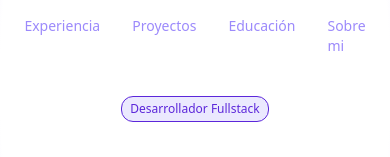
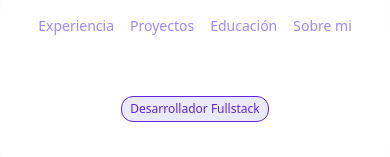
Before and after one commit to AlejandroMora15/astro-portfolio, an Astro site: page / in a window 390 px wide. Shown: the top 157 px of the page. Built offline with nearby package versions, Linux system fonts and the light colour scheme; Astro itself is replaced by a stand-in of ours.

Commit message:
Add header component and update layout

```diff
--- /dev/null
+++ b/src/components/Header.astro
@@ -0,0 +1,46 @@
+<header
+  class='fixed top-0 z-10 flex items-center justify-center w-full mx-auto mt-2'
+>
+  <nav
+    class='flex px-3 text-sm font-medium rounded-full text-electric-violet-400'
+  >
+    <a
+      class='relative block px-2 sm:px-4 py-2 transition hover:text-electric-violet-800'
+      aria-label='experiencia'
+      href='/#experiencia'
+    >
+      Experiencia
+    </a><a
+      class='relative block px-2 sm:px-4 py-2 transition hover:text-electric-violet-800'
+      aria-label='proyectos'
+      href='/#proyectos'
+    >
+      Proyectos
+    </a><a
+      class='relative block px-2 sm:px-4 py-2 transition hover:text-electric-violet-800'
+      aria-label='educacion'
+      href='/#educacion'
+    >
+      Educación
+    </a><a
+      class='relative block px-2 sm:px-4 py-2 transition hover:text-electric-violet-800'
+      aria-label='sobre-mi'
+      href='/#sobre-mi'
+    >
+      Sobre mi
+    </a>
+  </nav>
+</header>
+<style>
+  nav {
+    animation: nav-shadown 1s linear both;
+    animation-timeline: scroll();
+    animation-range: 0 100px;
+  }
+
+  @keyframes nav-shadown {
+    to {
+      @apply shadow-lg ring-1 backdrop-blur bg-gray-200/60 ring-white/10;
+    }
+  }
+</style>
--- a/src/layouts/Layout.astro
+++ b/src/layouts/Layout.astro
@@ -1,5 +1,6 @@
 ---
 import { ViewTransitions } from 'astro:transitions';
+import Header from '../components/Header.astro';
 interface Props {
   title: string;
 }
@@ -27,39 +28,7 @@ const { title } = Astro.props;
   </head>
   <body>
     <main>
-      <header
-        class='fixed top-0 z-10 flex items-center justify-center w-full mx-auto mt-2'
-      >
-        <nav
-          class='flex px-3 text-sm font-medium rounded-full text-electric-violet-400'
-        >
-          <a
-            class='relative block px-4 py-2 transition hover:text-electric-violet-800'
-            aria-label='experiencia'
-            href='/#experiencia'
-          >
-            Experiencia
-          </a><a
-            class='relative block px-4 py-2 transition hover:text-electric-violet-800'
-            aria-label='proyectos'
-            href='/#proyectos'
-          >
-            Proyectos
-          </a><a
-            class='relative block px-4 py-2 transition hover:text-electric-violet-800'
-            aria-label='educacion'
-            href='/#educacion'
-          >
-            Educación
-          </a><a
-            class='relative block px-4 py-2 transition hover:text-electric-violet-800'
-            aria-label='sobre-mi'
-            href='/#sobre-mi'
-          >
-            Sobre mi
-          </a>
-        </nav>
-      </header>
+      <Header />
       <div class='fixed left-0 top-0 -z-10 h-full w-full'>
         <div
           class='absolute inset-0 -z-10 h-full w-full bg-white [background:radial-gradient(125%_125%_at_50%_10%,#fff_40%,#63e_100%)]'
@@ -92,18 +61,6 @@ const { title } = Astro.props;
       p {
         text-wrap: pretty;
       }
-
-      nav {
-        animation: nav-shadown 1s linear both;
-        animation-timeline: scroll();
-        animation-range: 0 100px;
-      }
-
-      @keyframes nav-shadown {
-        to {
-          @apply shadow-lg ring-1 backdrop-blur bg-gray-200/60 ring-white/10;
-        }
-      }
     </style>
     <script
       src='https://cdnjs.cloudflare.com/ajax/libs/flowbite/2.2.1/flowbite.min.js'
```
